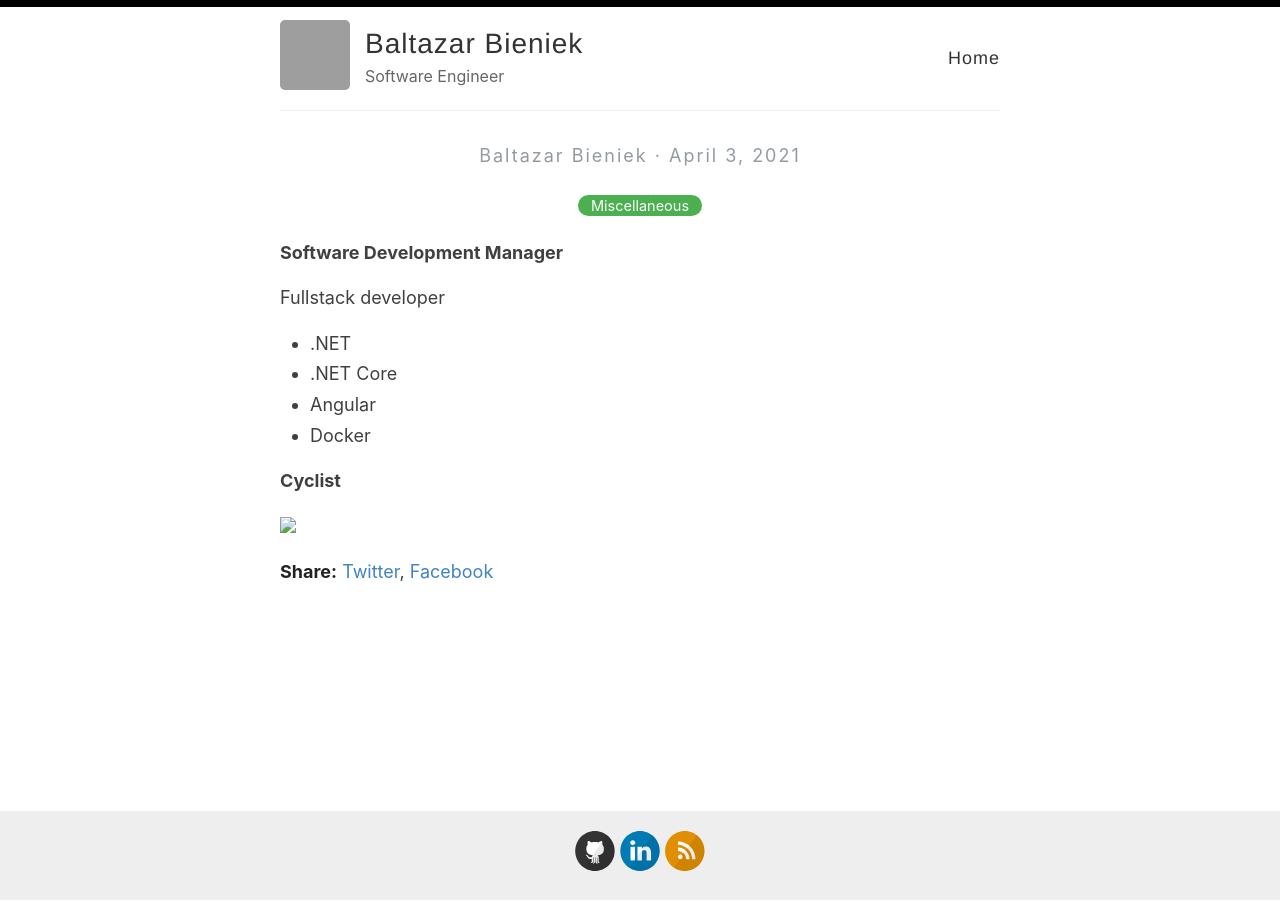
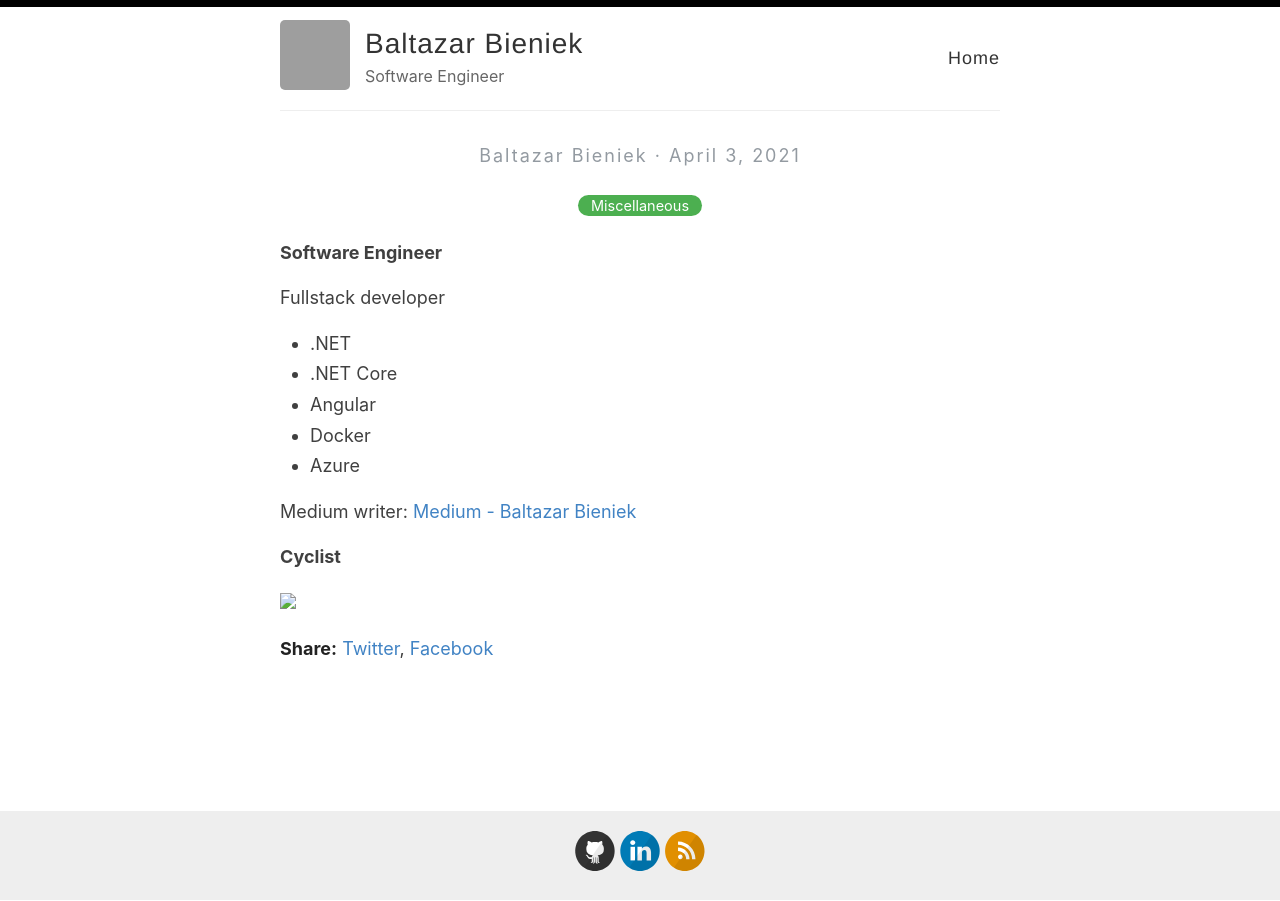
Before and after one commit to bbieniek/bbieniek-reverie, a Jekyll site: the page built from _posts/2021-04-03-about-me.md, in a window 1280 px wide. Built offline with Jekyll 4.4.1, drawn with Linux system fonts in a browser that asks for light colours; grey boxes are pictures that could not be loaded.

Commit message:
Update 2021-04-03-about-me.md

```diff
--- a/_posts/2021-04-03-about-me.md
+++ b/_posts/2021-04-03-about-me.md
@@ -3,7 +3,7 @@ layout: post
 title: ""
 categories: Miscellaneous
 ---
-<b>Software Development Manager</b>
+<b>Software Engineer</b>
 
 Fullstack developer
 <ul>
@@ -11,8 +11,11 @@ Fullstack developer
     <li>.NET Core</li>
     <li>Angular</li>
     <li>Docker</li>
+  <li>Azure</li>
 </ul>
 
+Medium writer:
+<a href="https://medium.com/@baltazar.bieniek">Medium - Baltazar Bieniek</a>
 
 <b>Cyclist</b>
 
```
